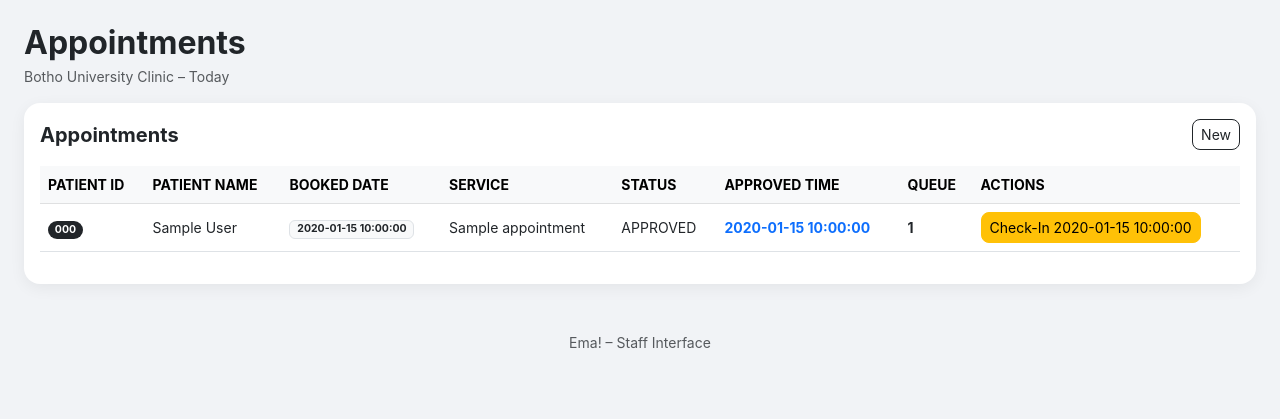
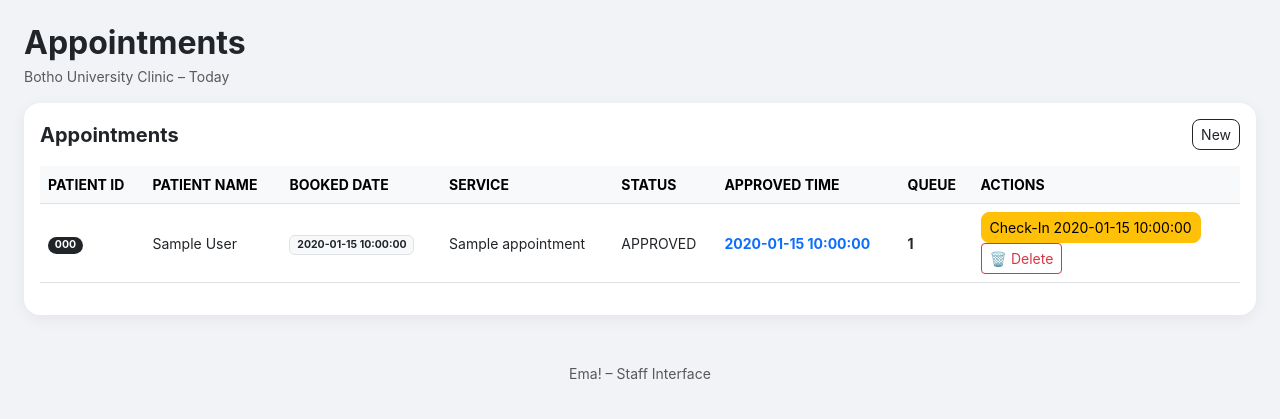
Before and after one commit to beneshedonald-bot/ema-smart-queue, a Flask app: template templates/staff_dashboard.html in a window 1280 px wide. Shown: the part 76-495 px from the top of the page. Run offline with Flask 3, Linux system fonts and the light colour scheme; the template is opened without the code that fills it: most values are stand-ins (such as "Sample title", 1, 10 or a date in 2020); some libraries are stand-ins or nearby versions.

Commit message:
Update staff_dashboard.html

```diff
--- a/templates/staff_dashboard.html
+++ b/templates/staff_dashboard.html
@@ -52,6 +52,10 @@ checkNew();
 {% elif a.status=='CHECKED_IN' or a.status=='WAITING' %}<form method="post" action="/staff/call/{{ a.id }}"><button class="btn btn-sm btn-success rounded-3">Call {{ a.queue_number }}</button></form>
 {% elif a.status=='CALLED' %}<form method="post" action="/staff/complete/{{ a.id }}"><button class="btn btn-sm btn-dark rounded-3">Complete</button></form>
 {% else %}Done{% endif %}
+  <!-- Delete button – for mistakes/duplicates -->
+<form method="POST" action="/staff/appointments/delete/{{ appt[0] }}" style="display:inline;" onsubmit="return confirm('Delete this booking? This cannot be undone – for duplicate/mistake only!')">
+  <button type="submit" class="btn btn-sm btn-outline-danger">🗑️ Delete</button>
+</form>
 </td>
 </tr>
 {% endfor %}
```
